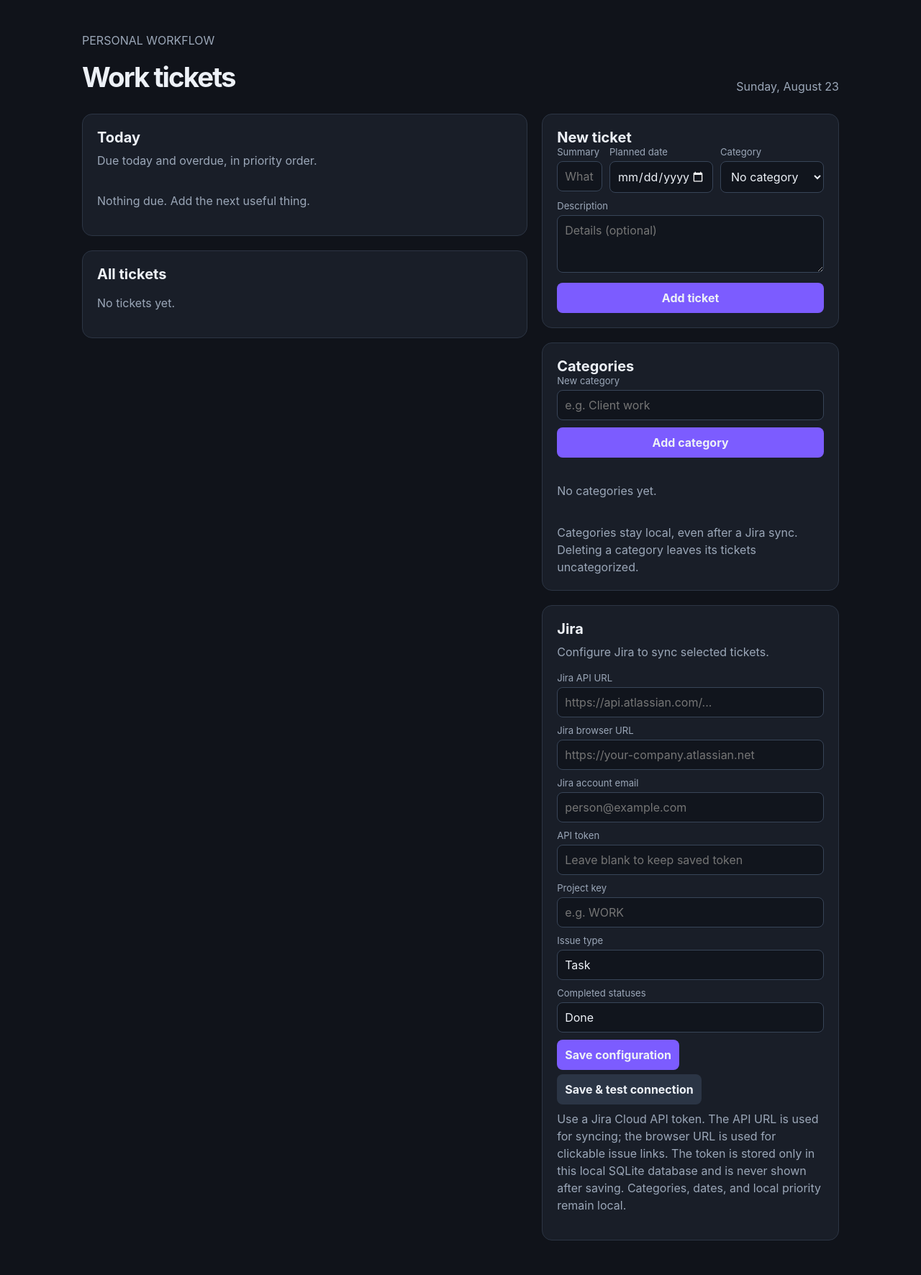
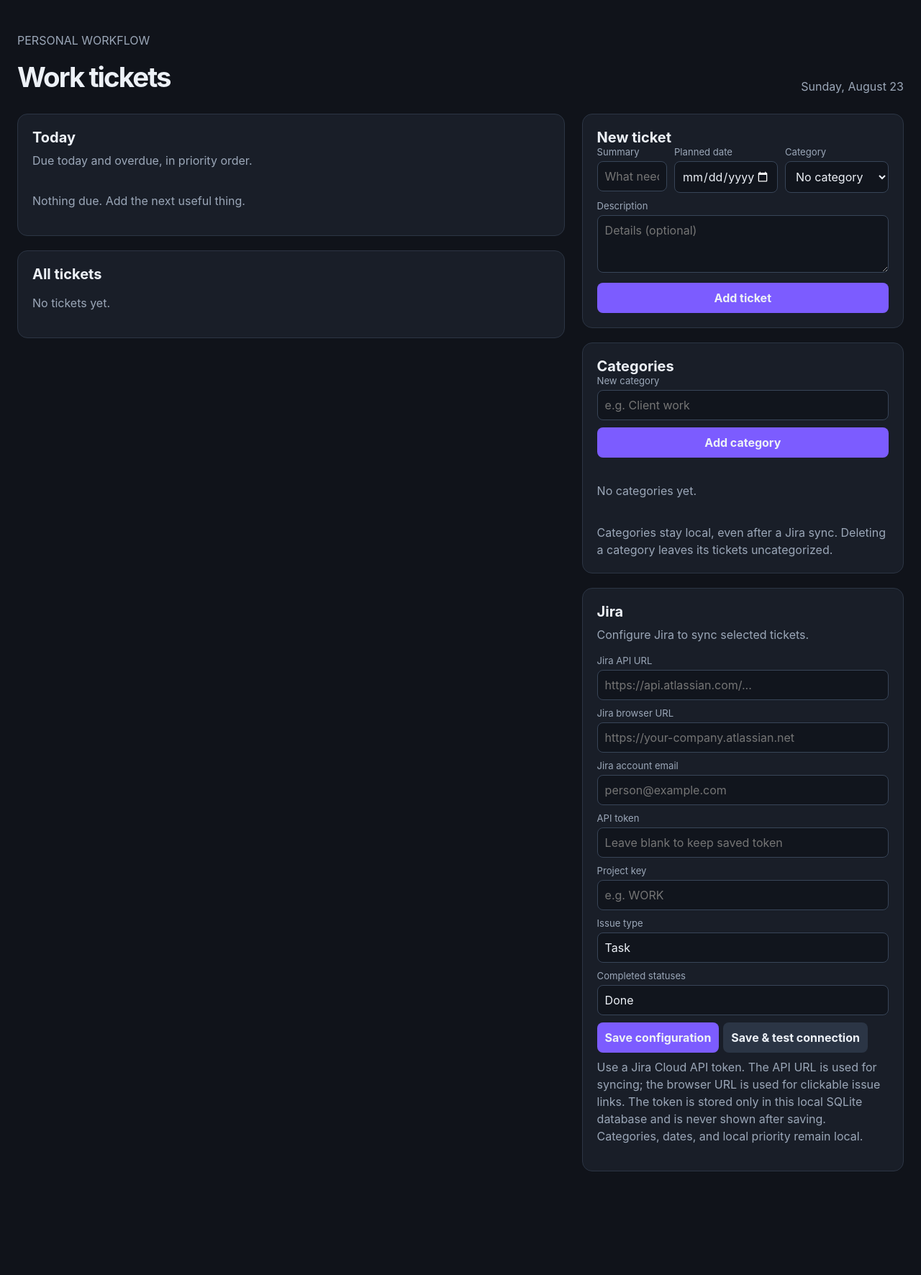
Before and after one commit to johannes-qvarford/work-tickets, a FastAPI app: page / in a window 1280 px wide. Shown: the whole page at 72% size. After the commit the page ends 1628 px from the top, so only its background shows below. Run offline with FastAPI, Linux system fonts and the light colour scheme.

Commit message:
Widen desktop ticket layout

```diff
--- a/work_tickets/templates/index.html
+++ b/work_tickets/templates/index.html
@@ -20,7 +20,7 @@
     }
 
     * { box-sizing: border-box; }
-    body { max-width: 1100px; margin: 0 auto; padding: 36px 24px 48px; }
+    body { max-width: 1400px; margin: 0 auto; padding: 36px 24px 48px; }
     header { display:flex; justify-content:space-between; align-items:end; gap:24px; margin-bottom:28px; }
     h1 { margin:0; font-size:2.4rem; letter-spacing:-.05em; }
     h2 { margin:0; font-size:1.25rem; }
@@ -29,7 +29,7 @@
     p { line-height:1.5; }
     .muted, .meta { color:var(--muted); }
     .muted { margin-top:8px; }
-    .grid { display:grid; grid-template-columns:1.5fr 1fr; gap:20px; align-items:start; }
+    .grid { display:grid; grid-template-columns:minmax(0, 1.7fr) minmax(360px, 1fr); gap:24px; align-items:start; }
     .panel, .ticket {
       background:var(--surface);
       border:1px solid var(--border);
```
Also changed, not shown: TODO.md (+1 -1 lines), tests/test_app.py (+9 -0 lines).
